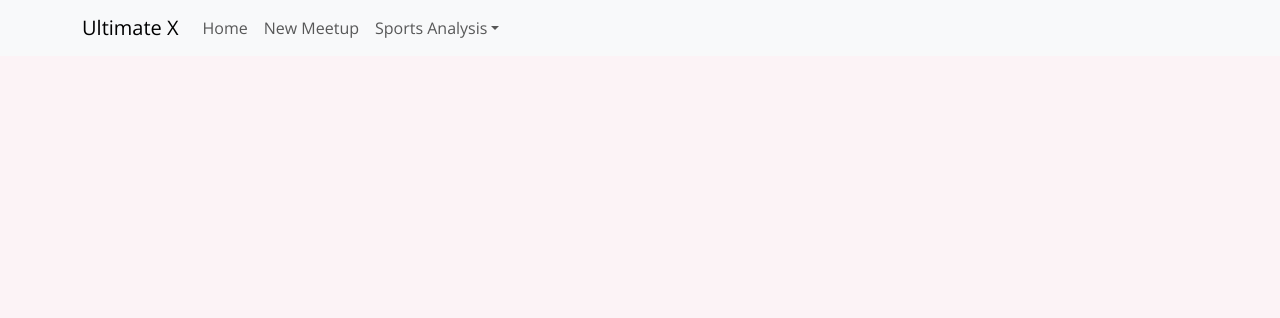
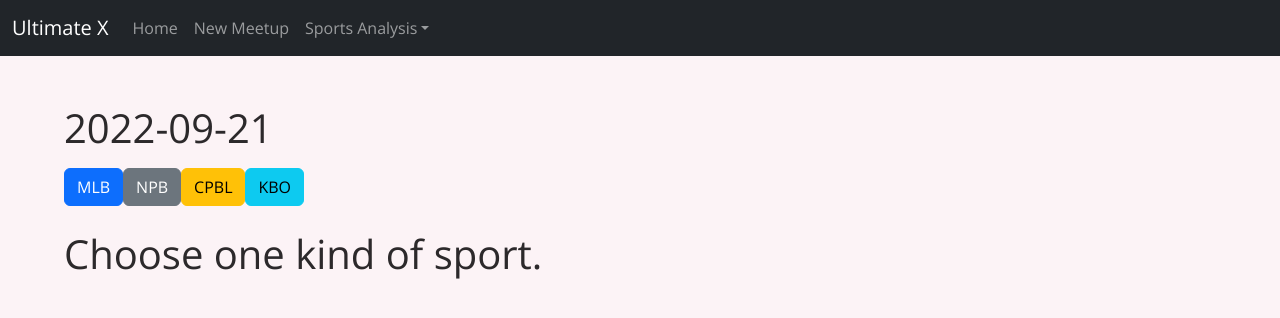
Before and after one commit to UlitimateJokerX/ulitimate_x, a React (Create React App) app: page /playsport-prediction in a window 1280 px wide. Shown: the top 318 px of the page. Built offline with nearby package versions, Linux system fonts and the light colour scheme.

Commit message:
[Feature]Add sport analysis page
date 20220922

```diff
--- a/package.json
+++ b/package.json
@@ -7,6 +7,9 @@
     "@testing-library/jest-dom": "^5.16.5",
     "@testing-library/react": "^13.4.0",
     "@testing-library/user-event": "^13.5.0",
+    "jquery": "^3.6.1",
+    "moment": "^2.29.4",
+    "qs": "^6.11.0",
     "react": "^18.2.0",
     "react-bootstrap": "^2.5.0",
     "react-dom": "^18.2.0",
--- a/src/App.js
+++ b/src/App.js
@@ -3,6 +3,7 @@ import { Routes, Route } from 'react-router-dom'
 // Pages
 import HomePage from './pages/Home'
 import NewMeetupPage from './pages/NewMeetup'
+import PlaysportPrediction from './pages/PlaysportPrediction'
 
 // Components
 import Layout from './components/layouts/Layout'
@@ -13,6 +14,7 @@ function App () {
       <Routes>
         <Route path="/" exact element={<HomePage />} />
         <Route path="/new-meetup" element={<NewMeetupPage />} />
+        <Route path="/playsport-prediction" element={<PlaysportPrediction />} />
       </Routes>
     </Layout>
   )
--- a/src/components/layouts/MainNavigation.js
+++ b/src/components/layouts/MainNavigation.js
@@ -18,8 +18,8 @@ function Dropdown (menu, index) {
 function MainNavigation () {
   return (
     <header>
-      <Navbar bg="light" expand="lg">
-        <Container>
+      <Navbar bg='dark' variant='dark' expand='lg'>
+        <Container fluid>
           <Navbar.Brand href='/'>Ultimate X</Navbar.Brand>
           <Navbar.Toggle aria-controls='basic-navbar-nav' />
           <Navbar.Collapse id='basic-navbar-nav'>
--- a/src/css/Layout.module.css
+++ b/src/css/Layout.module.css
@@ -1,5 +1,4 @@
 .main {
   margin: 3rem auto;
   width: 90%;
-  max-width: 40rem;
 }
--- /dev/null
+++ b/src/pages/PlaysportPrediction.js
@@ -0,0 +1,222 @@
+import { useState } from 'react'
+import { Button, ButtonToolbar, Form } from 'react-bootstrap'
+import Table from 'react-bootstrap/Table';
+import moment from 'moment'
+import $ from 'jquery'
+import * as qs from 'qs'
+
+// 取得預測比例
+function handleSelect (e, updateSelectedFunc, updateDataFunc, updateRecommendListFunc) {
+  const sport = e.target.value
+
+  fetch(`/api/sport_analysis/playsport_prediction?sport=${sport}`)
+    .then(r => r.json())
+    .then(d => {
+      updateSelectedFunc(sport)
+      updateDataFunc(d.ret)
+
+      // 切換球種需清空checkbox與推薦清單
+      updateRecommendListFunc([])
+      $("input[type=checkbox]:checked").prop('checked', false)
+    })
+    .catch(e => {
+      alert(`Call omnipotent system error: ${e.message}`)
+    })
+}
+
+// 計算推薦清單
+function handleCalculate (e, selectedSport, updateRecommendList) {
+  const checked = $("input[type=checkbox]:checked")
+  const matchArray = []
+
+  checked.map(m => {
+    const matchId = checked[m].id.split('_')[0]
+    let playtype = checked[m].id.split('_')[1]
+
+    if (checked[m].id.split('_').length > 2) {
+      playtype = `${checked[m].id.split('_')[1]}_${checked[m].id.split('_')[2]}`
+    }
+
+    matchArray.push({match_id: matchId, playtype})
+  })
+
+  const queryString = qs.stringify({
+    sport: selectedSport,
+    matches: matchArray
+  })
+
+  fetch(`/api/sport_analysis/recommend?${queryString}`)
+    .then(r => r.json())
+    .then(d => {
+      const recommendList = []
+
+      d.ret.map((recommend, index) => {
+        if (recommend.star == 3) {
+          recommendList.push(recommend.playtype)
+        }
+      })
+
+      updateRecommendList(recommendList)
+    })
+    .catch(e => {
+      alert(`Call omnipotent system error: ${e.message}`)
+    })
+}
+
+// 顯示預測比例
+function ShowData (props) {
+  const selectedSport = props.selected
+  const predictionResult = props.data
+
+  if (selectedSport === '' && predictionResult.length === 0) {
+    return <h1>Choose one kind of sport.</h1>
+  }
+
+  if (selectedSport !== '' && predictionResult.length === 0) {
+    return <h1>{selectedSport} has no match today or not yet open betting.</h1>
+  }
+
+  return (
+    <div>
+      <Table striped hover variant='dark' className='text-center'>
+        <thead>
+          <tr>
+            <th>Match</th>
+            <th>Strong<br />Team</th>
+            <th>Resource</th>
+            <th>Away Win</th>
+            <th>Home Win</th>
+            <th>Weak+1.5</th>
+            <th>Strong-1.5</th>
+            <th>Total Big</th>
+            <th>Total Small</th>
+          </tr>
+        </thead>
+        <tbody>
+          {predictionResult.map((r, index) => {
+            return (
+              <tr key={r.match_id}>
+                <td>{r.match}</td>
+                <td>{r.strong_team}</td>
+                <td>Forum<br />Expert</td>
+                <td>
+                  {r.away_win}
+                  <br />
+                  <input type='checkbox' id={`${r.match_id}_away_win`} />
+                </td>
+                <td>
+                  {r.home_win}
+                  <br />
+                  <input type='checkbox' id={`${r.match_id}_home_win`} />
+                </td>
+                <td>
+                  {r.handicap_weak}
+                  <br />
+                  <input type='checkbox' id={`${r.match_id}_handicap_weak`} />
+                </td>
+                <td>
+                  {r.handicap_strong}
+                  <br />
+                  <input type='checkbox' id={`${r.match_id}_handicap_strong`} />
+                </td>
+                <td>
+                  {r.total_big}
+                  <br />
+                  <input type='checkbox' id={`${r.match_id}_total_big`} />
+                </td>
+                <td>
+                  {r.total_small}
+                  <br />
+                  <input type='checkbox' id={`${r.match_id}_total_small`} />
+                </td>
+              </tr>
+            )
+          })}
+        </tbody>
+      </Table>
+      <center>
+        <Button variant='danger' onClick={e => {handleCalculate(e, selectedSport, props.updateRecommendList)}}>Ｃalculate</Button>
+      </center>
+    </div>
+  )
+}
+
+// 顯示推薦清單
+function ShowRecommends (props) {
+  const recommendList = props.data
+
+  if (recommendList.length == 0) {
+    return <div />
+  }
+
+  return (
+    <div>
+      <h1>[Recommend List]</h1>
+      {
+        recommendList.map((r, index) => {
+          return <h1>{r}</h1>
+        })
+      }
+    </div>
+  )
+}
+
+/**
+ * 主頁面：賽事預測
+ */
+function PlaysportPrediction () {
+  const [selected, updateSelected] = useState('')
+  const [data, updateData] = useState([])
+  const [recommendList, updateRecommendList] = useState([])
+
+  return (
+    <div>
+      <Form>
+        <Form.Group className='mb-3'>
+          <Form.Text className='text-muted'>
+            <h1>{moment().format('YYYY-MM-DD')}</h1>
+          </Form.Text>
+        </Form.Group>
+      </Form>
+      <ButtonToolbar>
+        <Button
+          className='mr-2'
+          variant='primary'
+          onClick={e => handleSelect(e, updateSelected, updateData, updateRecommendList)}
+          value='MLB'
+        >
+          MLB
+        </Button>
+        <Button
+          className='mr-2'
+          variant='secondary'
+          onClick={e => handleSelect(e, updateSelected, updateData, updateRecommendList)}
+          value='NPB'
+        >
+          NPB
+        </Button>
+        <Button
+          className='mr-2'
+          variant='warning'
+          onClick={e => handleSelect(e, updateSelected, updateData, updateRecommendList)}
+          value='CPBL'
+        >
+          CPBL
+        </Button>
+        <Button
+          className='mr-2'
+          variant='info'
+          onClick={e => handleSelect(e, updateSelected, updateData, updateRecommendList)}
+          value='KBO'
+        >
+          KBO
+        </Button>
+      </ButtonToolbar>
+      <br />
+      <ShowData data={data} selected={selected} updateRecommendList={updateRecommendList} />
+      <ShowRecommends data={recommendList} />
+    </div>
+  )
+}
+
+export default PlaysportPrediction
```
Also changed, not shown: 1 other file (tests, documents, lock files or other folders).
